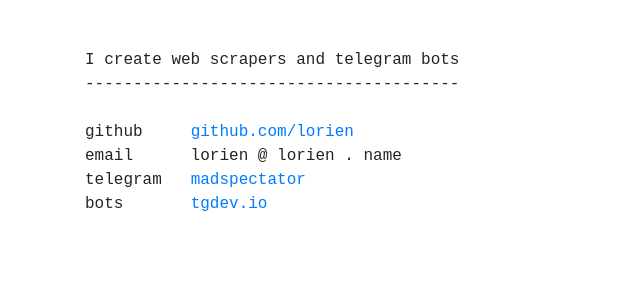
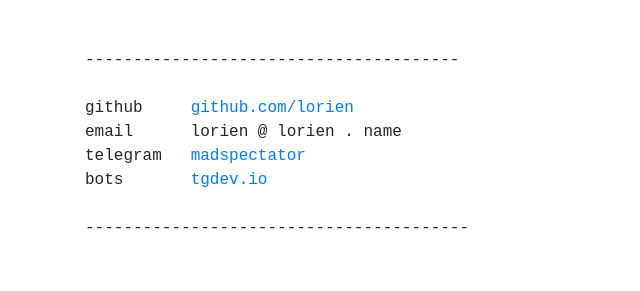
Before and after one commit to lorien/lorien.github.io, a plain HTML site: page index.html in a window 1280 px wide. Shown: the whole page, without its empty margins (0-640 px from the left). Drawn offline with nearby package versions, Linux system fonts and the light colour scheme.

Commit message:
Update index.html

```diff
--- a/index.html
+++ b/index.html
@@ -19,7 +19,6 @@
 
         <br>
         <div style="font-family: monospace; white-space: pre-line">
-I create web scrapers and telegram bots
 ---------------------------------------
 
 github&nbsp;&nbsp;&nbsp;&nbsp; <a href="https://github.com/lorien">github.com/lorien</a>
@@ -27,6 +26,8 @@ email&nbsp;&nbsp;&nbsp;&nbsp;&nbsp; lorien @ lorien . name
 telegram&nbsp;&nbsp; <a href="https://t.me/madspectator">madspectator</a>
 bots&nbsp;&nbsp;&nbsp;&nbsp;&nbsp;&nbsp; <a href="https://tgdev.io">tgdev.io</a>
 
+----------------------------------------
+
 
 </div>
 
```
